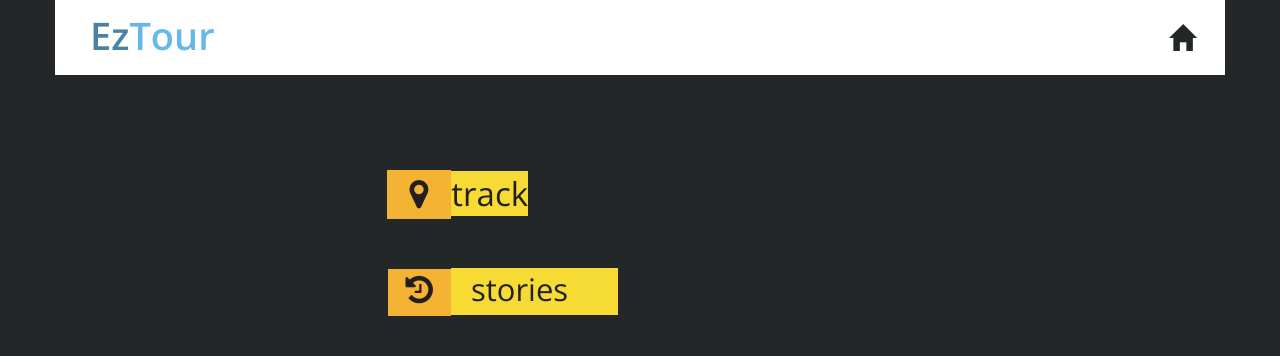
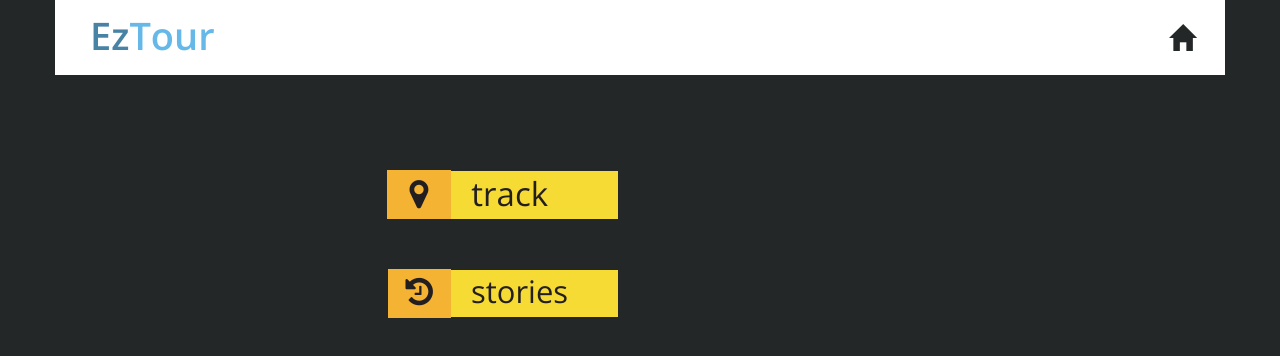
Before and after one commit to Binzzzz/eztour, a plain HTML site: page main.html in a window 1280 px wide. Drawn offline with nearby package versions, Linux system fonts and the light colour scheme.

Commit message:
Fixed CSS padding bugs in main.html

```diff
--- a/css/dev.css
+++ b/css/dev.css
@@ -77,7 +77,7 @@ div.cl-md-6.logo img {
 #track {
    background-color: #f5db33;
    color: #231f20;
-   padding: 1px 70px 3px 231f20px;
+   padding: 0px 70px 3px 20px;
 }
 
 #latest-news {
@@ -89,7 +89,7 @@ div.cl-md-6.logo img {
 #hist {
    background-color: #f5b333;
    color: #231f20;
-   padding: 5px 18px 10px;
+   padding: 7px 18px 10px;
    font-size: 32px;
 }
 
```
